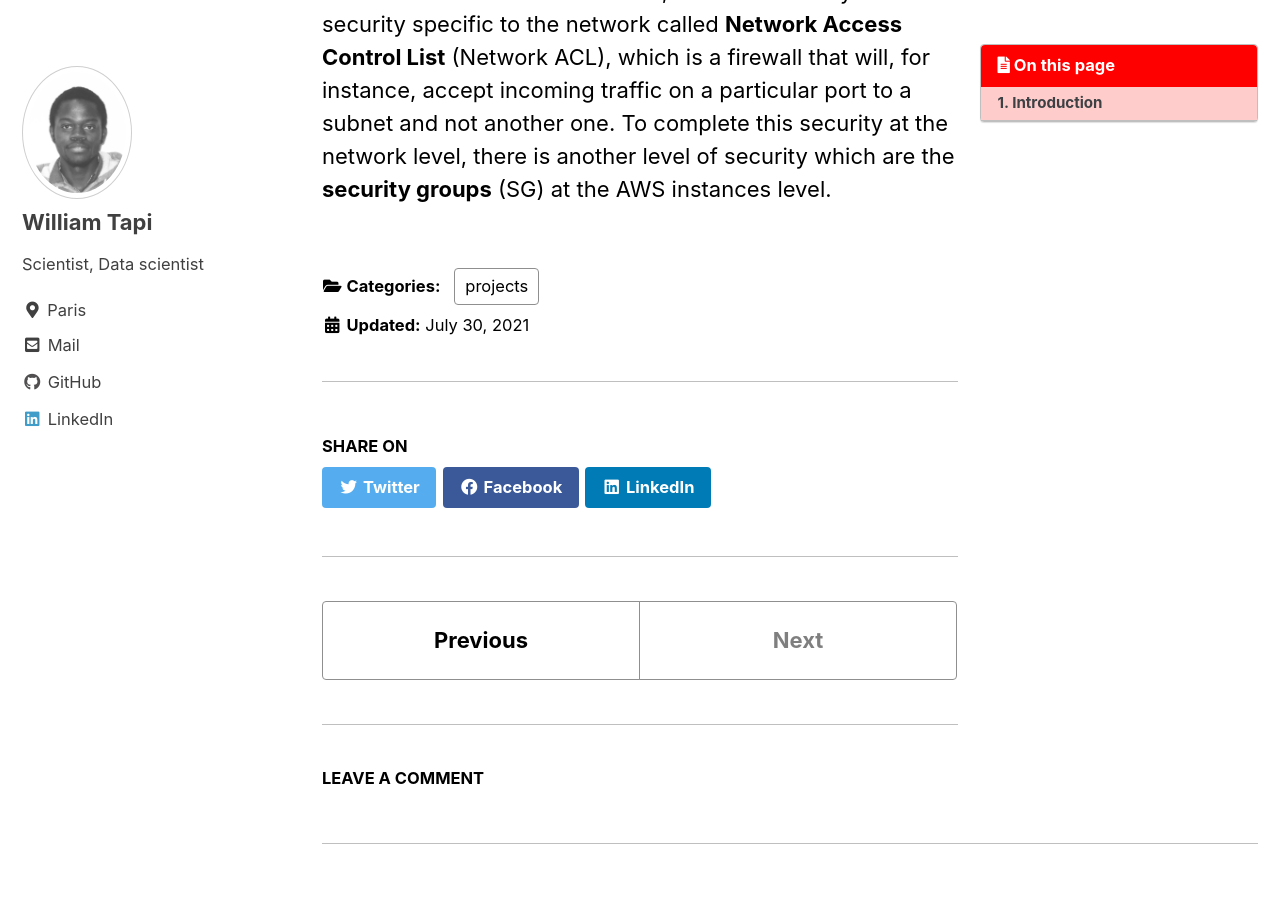
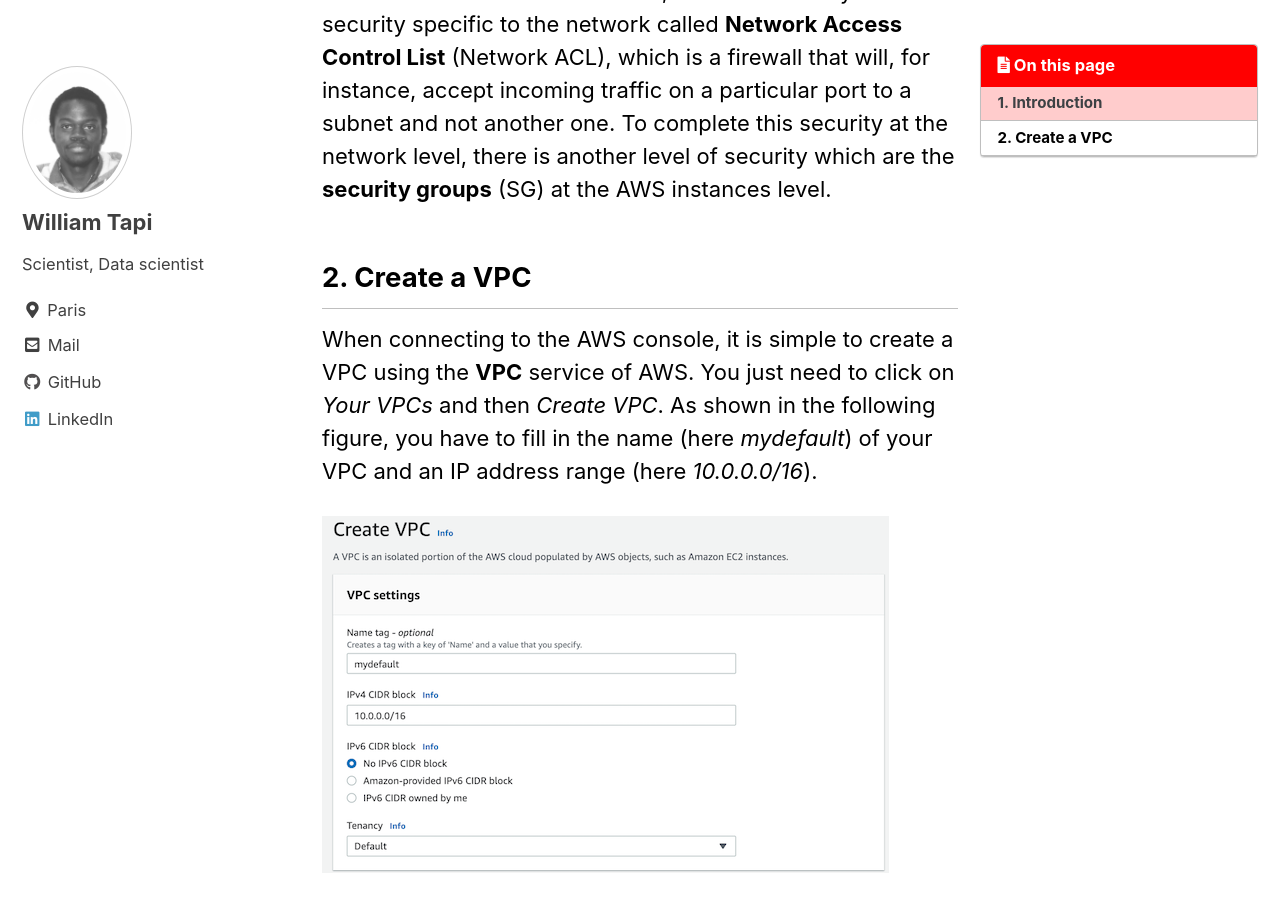
Before and after one commit to Will007-max/Will007-max.github.io, a Jekyll site: the page built from _posts/2021-07-30-aws_vpc.md, in a window 1280 px wide and 900 px high, scrolled down 1254 px. Built offline with Jekyll 4.4.1, drawn with Linux system fonts in a browser that asks for light colours; cached includes are drawn as plain includes.

Commit message:
new modifs

```diff
--- a/_posts/2021-07-30-aws_vpc.md
+++ b/_posts/2021-07-30-aws_vpc.md
@@ -44,3 +44,12 @@
 another one. To complete this security at the network level, there is another
 level of security which are the **security groups** (SG) at the AWS instances
 level.
+
+## 2. Create a VPC
+
+When connecting to the AWS console, it is simple to create a VPC using the **VPC**
+service of AWS. You just need to click on *Your VPCs* and then *Create VPC*. As
+shown in the following figure, you have to fill in the name (here *mydefault*) of
+your VPC and an IP address range (here *10.0.0.0/16*).
+
+![Image](/assets/images/aws_vpc_creating.png#center)
```
Also changed, not shown: assets/images/aws_vpc_creating.png (added).
